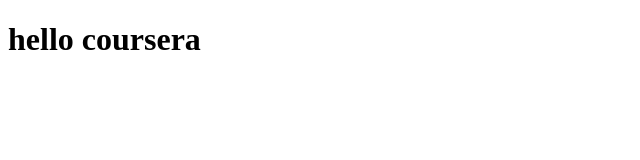
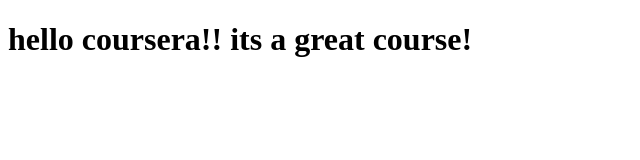
Before and after one commit to alaqill22/coursera-test, a plain HTML site: page site/index.html in a window 1280 px wide. Shown: the whole page, without its empty margins (0-640 px from the left). Drawn offline with Linux system fonts and the light colour scheme.

Commit message:
new change

```diff
--- a/site/index.html
+++ b/site/index.html
@@ -4,6 +4,6 @@
 	<title>Hello Coursera!</title>
 </head>
 <body>
-<h1> hello coursera<h1>
+<h1> hello coursera!! its a great course!<h1>
 </body>
 </html>
```
